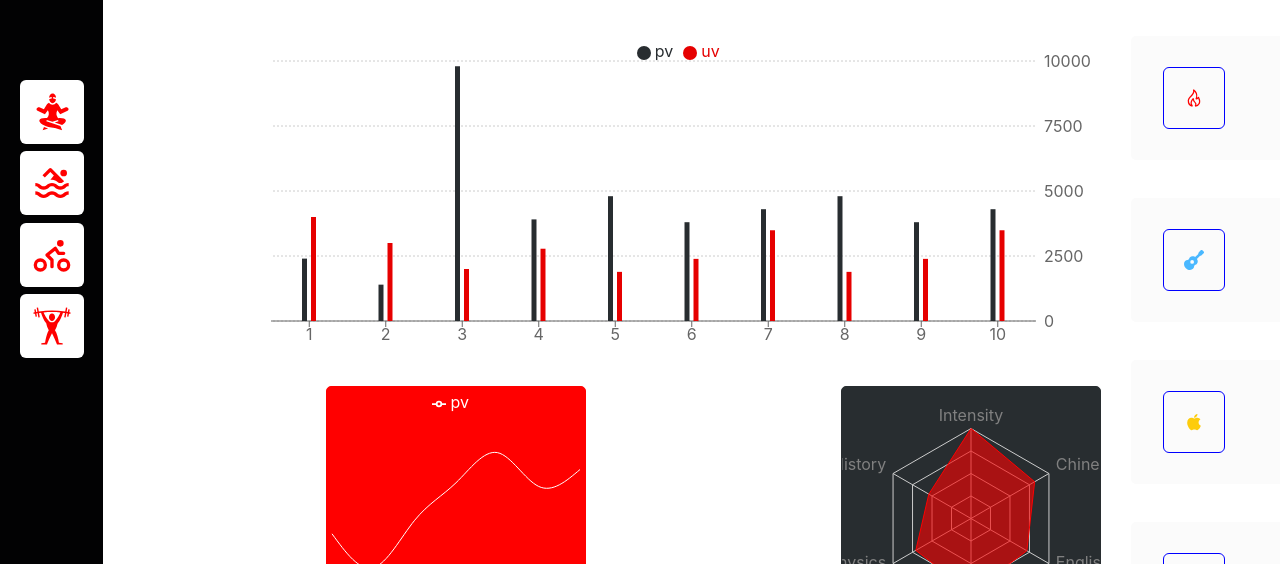
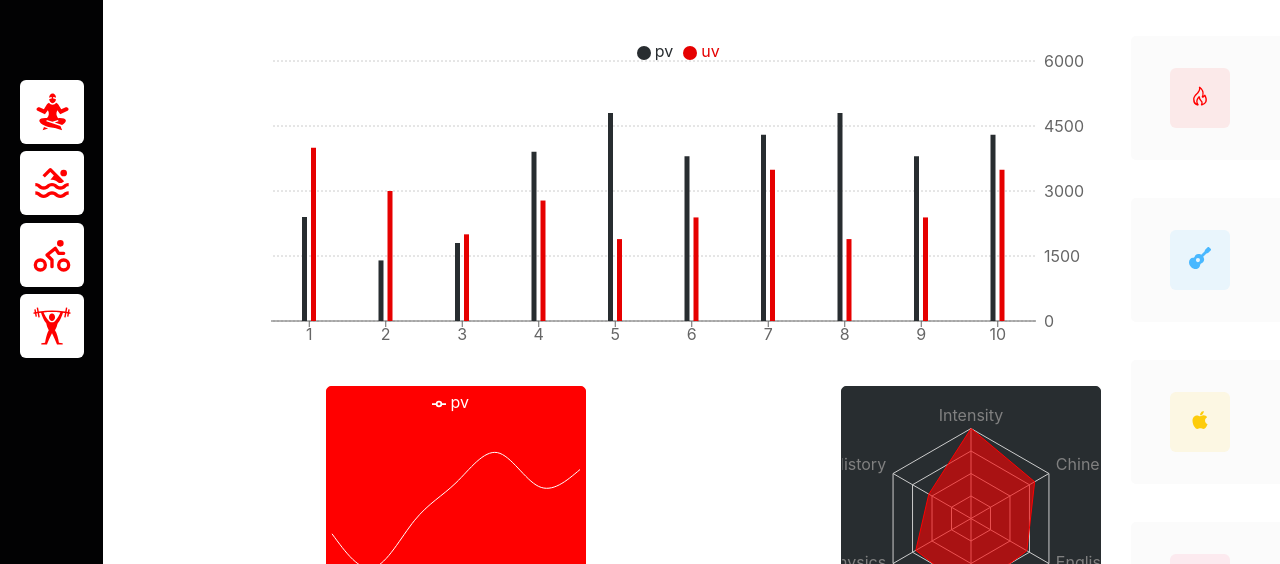
Before and after one commit to JorisMLN/JorisMonleon_12_08092022, a React app in the folder sportsee/: page / in a window 1280 px wide. Shown: the part 236-800 px from the top of the page. Built offline with nearby package versions, Linux system fonts and the light colour scheme.

Commit message:
Add color key cpn + mockup

```diff
--- a/sportsee/src/component/keyNumbers/Key.jsx
+++ b/sportsee/src/component/keyNumbers/Key.jsx
@@ -1,21 +1,24 @@
 import './key.scss';
+import { colorKeys } from '../../mock/dataMocked';
 import { VscFlame } from 'react-icons/vsc';
 import { FaGuitar } from 'react-icons/fa';
 import { AiFillApple } from 'react-icons/ai';
 import { FaHamburger } from 'react-icons/fa';
 
+
 const Key = ({keyProp, index}) => {
-
+  const color = colorKeys;
   const logo = [
-    <VscFlame size={20} color="#FF0000"/>,
-    <FaGuitar size={20} color="#4AB8FF"/>,
-    <AiFillApple size={20} color="#FDCC0C"/>,
-    <FaHamburger size={20} color="#FD5181"/>
+    <VscFlame size={22} color="#FF0000"/>,
+    <FaGuitar size={22} color="#4AB8FF"/>,
+    <AiFillApple size={22} color="#FDCC0C"/>,
+    <FaHamburger size={22} color="#FD5181"/>
   ]
 
   return (
     <div className='key'>
-      <div className='key__logo'>{logo[index]}</div>
+      <div className={`key__logo ${color[index]}`}></div>
+      <div className='icon'>{logo[index]}</div>
       <div className='key__data'>
         <div>{keyProp.name}</div>
         <div>{keyProp.value}</div>
--- a/sportsee/src/component/keyNumbers/key.scss
+++ b/sportsee/src/component/keyNumbers/key.scss
@@ -20,12 +20,35 @@
     &__logo{
       width: 60px;
       height: 60px;
-      border: 1px solid blue;
       display: flex;
       justify-content: space-evenly;
       align-items: center;
       border-radius: 6px;
     }
+
+    .icon{
+      opacity: 1;
+      margin-left: -80px;
+    }
+
+    .rouge{
+      background-color: #FF0000;
+      opacity: 0.07;
+    }
+    .blue{
+      background-color: #4AB8FF;
+      opacity: 0.1;
+    }
+    .yellow{
+      background-color: #FDCC0C;
+      opacity: 0.1;
+    }
+    .rose{
+      background-color: #FD5181;
+      opacity: 0.1;
+    }
+
+
 
     &__data{
       width: 100px;
--- a/sportsee/src/mock/dataMocked.js
+++ b/sportsee/src/mock/dataMocked.js
@@ -151,7 +151,7 @@ export const dailyData = [
   {
     "name": "3",
     "uv": 2000,
-    "pv": 9800
+    "pv": 1800
   },
   {
     "name": "4",
@@ -208,3 +208,10 @@ export const keyNumbers = [
     value: 54
   },
 ]
+
+export const colorKeys = [
+  'rouge',
+  'blue',
+  'yellow',
+  'rose'
+];
```
